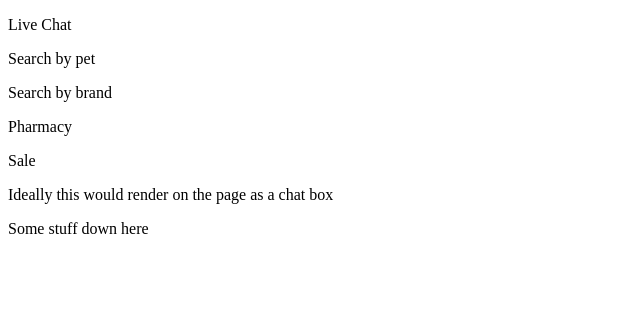
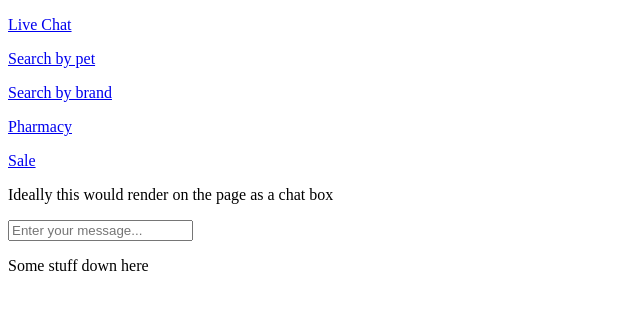
Before and after one commit to ldavidson45/wags-to-wings, a Django app: template wags_to_wings/templates/wags_to_wings/chatbox.html in a window 1280 px wide. Shown: the top 310 px of the page, without its empty margins (0-640 px from the left). Run offline with Django 3.2, Linux system fonts and the light colour scheme; the template is opened without the code that fills it, so the values that code supplies are empty.

Commit message:
basic form created for chatbox;playing with sass

```diff
--- a/wags_to_wings/templates/wags_to_wings/base.html
+++ b/wags_to_wings/templates/wags_to_wings/base.html
@@ -12,25 +12,35 @@
   <body>
     <nav>
       <div class="chat-trigger">
-        <p>Live Chat</p>
+        <a href="#">
+          <p>Live Chat</p>
+        </a>
       </div>
       <div class="pet-menu dropdown">
-        <p>Search by pet</p>
+        <a href="#">
+          <p>Search by pet</p>
+        </a>
         <!-- chevron icon -->
         <!-- dropdown linker here -->
       </div>
       <div class="brand-menu dropdown">
-        <p>Search by brand</p>
+        <a href="#">
+          <p>Search by brand</p>
+        </a>
         <!-- same chevron -->
         <!-- This is not as important as the first -->
       </div>
       <div class="pharma-menu dropdown">
-        <p>Pharmacy</p>
+        <a href="#">
+          <p>Pharmacy</p>
+        </a>
         <!-- same chevron -->
         <!-- This is not as important as the first -->
       </div>
       <div class="sale-menu dropdown">
-        <p>Sale</p>
+        <a href="#">
+          <p>Sale</p>
+        </a>
         <!-- same chevron -->
         <!-- This is not as important as the first -->
       </div>
--- a/wags_to_wings/templates/wags_to_wings/chatbox.html
+++ b/wags_to_wings/templates/wags_to_wings/chatbox.html
@@ -1,3 +1,10 @@
 {% extends 'wags_to_wings/base.html' %} {% block content %}
-<p>Ideally this would render on the page as a chat box</p>
+<form>
+  <div class="chat-header">
+    <p>Ideally this would render on the page as a chat box</p>
+  </div>
+  <div class="chat-message">
+    <input type='text' maxlength="150" placeholder="Enter your message..."
+  </div>
+</form>
 {% endblock %}
```
